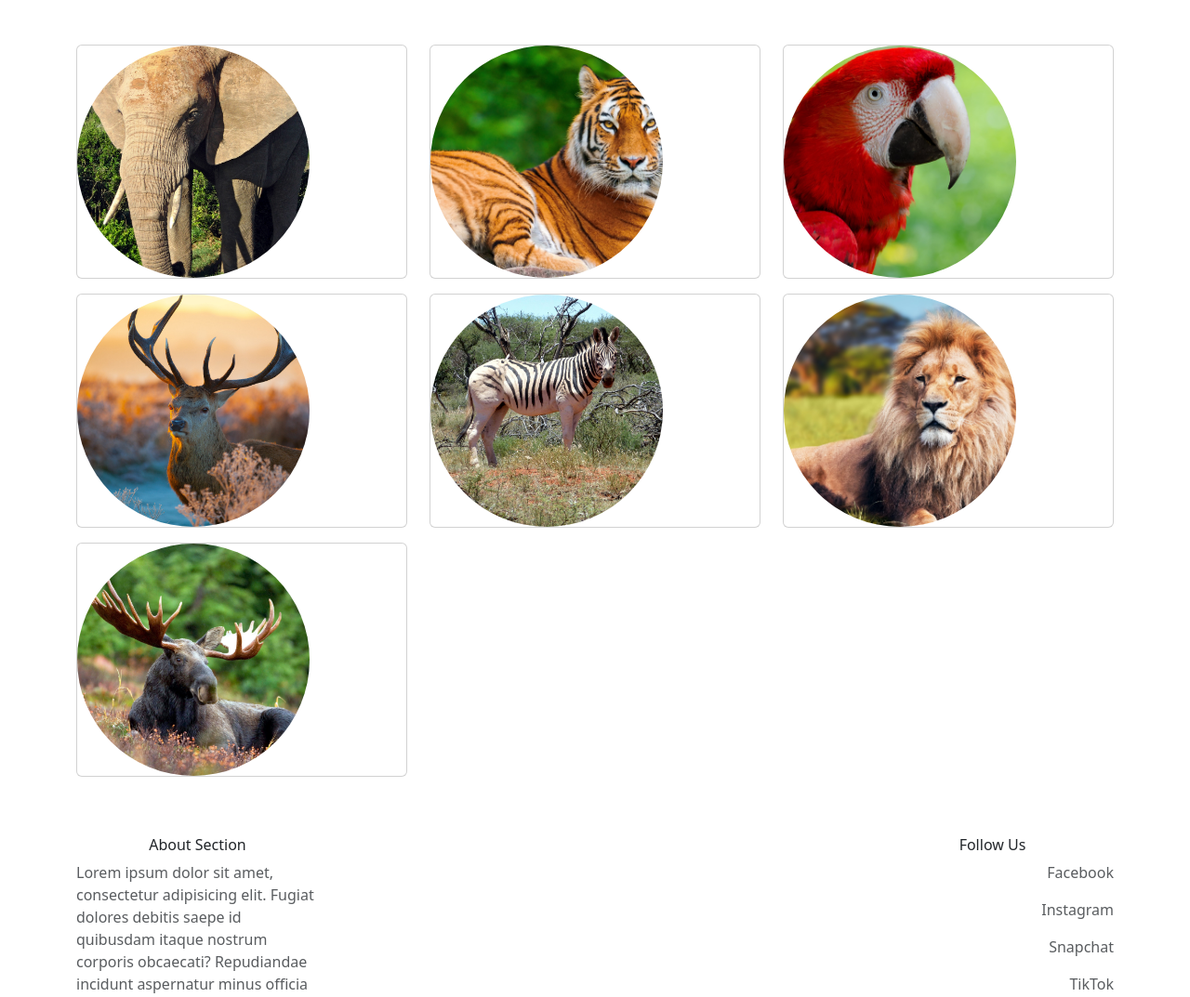
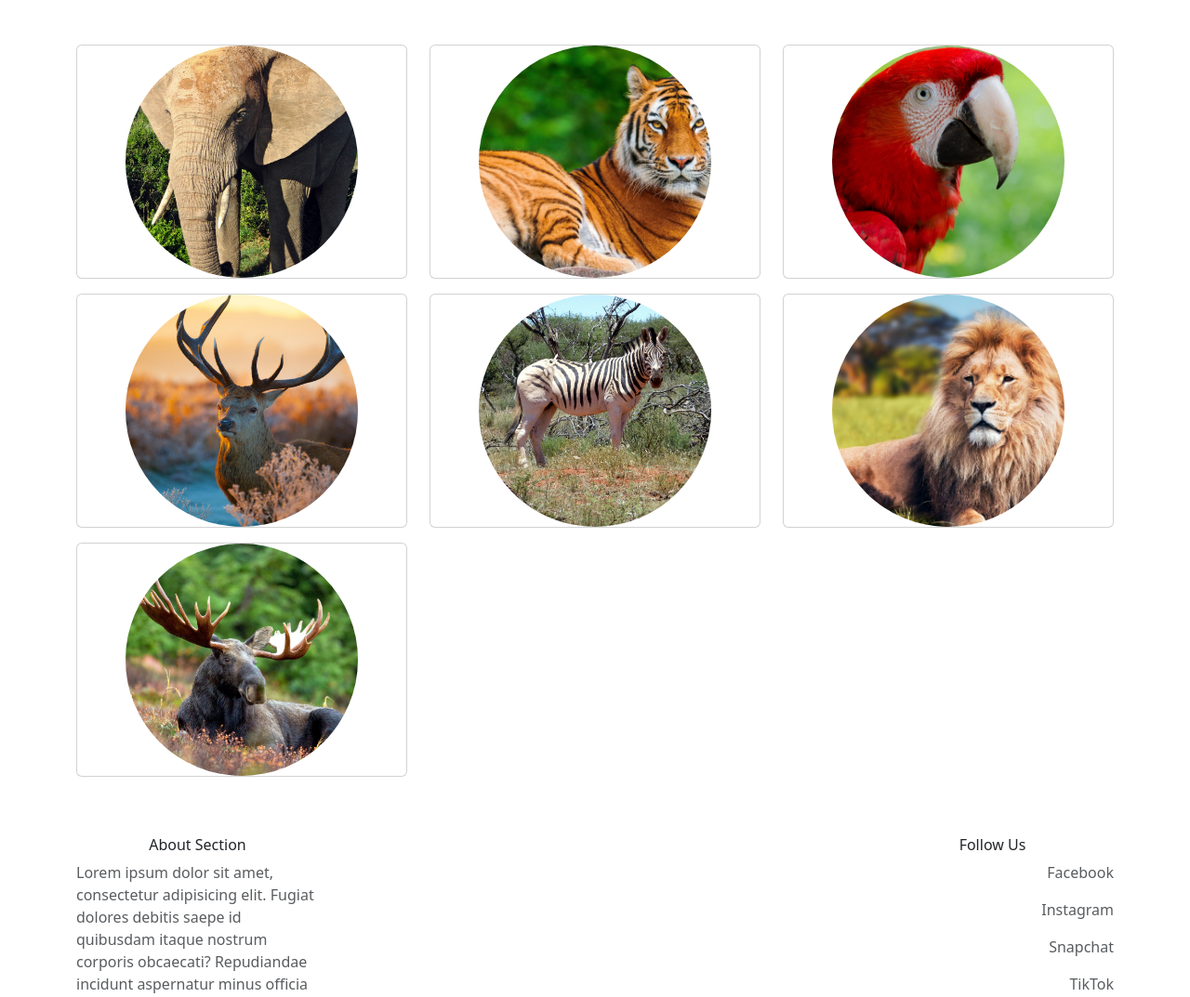
Before and after one commit to lstevensALG/termproject, a PHP site: page / in a window 1280 px wide. Shown: the part 223-1296 px from the top of the page at 93% size. Run offline with PHP 8.4, Linux system fonts and the light colour scheme.

Commit message:
centering images

```diff
--- a/css/style.css
+++ b/css/style.css
@@ -2,4 +2,5 @@
     width: 250px;
     height: 250px;
     object-fit: cover;
+    margin-inline: auto;
   }
```
